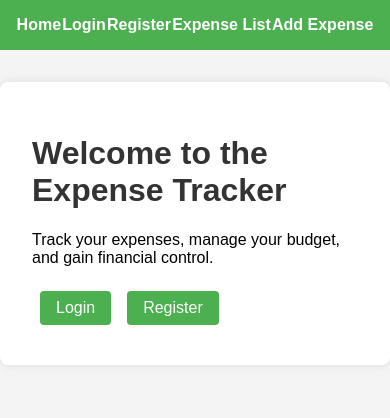
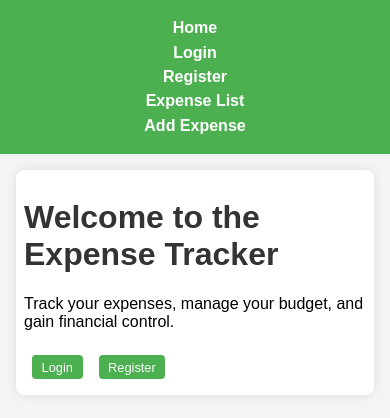
Before and after one commit to Gowtham271199/Expense-calculator-FE, a React (Create React App) app: page / in a window 390 px wide. Shown: the top 418 px of the page. Built offline with nearby package versions, Linux system fonts and the light colour scheme.

Commit message:
responsive

```diff
--- a/src/App.css
+++ b/src/App.css
@@ -1,6 +1,4 @@
-/* App.css */
-
-/* Global styles */
+/* Global Styles */
 body {
   font-family: Arial, sans-serif;
   background-color: #f4f4f4;
@@ -12,13 +10,15 @@ nav {
   background-color: #4caf50;
   padding: 1rem;
   display: flex;
-  justify-content: space-around;
+  flex-direction: column; /* Stack nav items vertically on small screens */
+  align-items: center;
 }
 
 nav a {
   color: white;
   text-decoration: none;
   font-weight: bold;
+  margin: 0.5rem 0; /* Add margin for spacing */
 }
 
 nav a:hover {
@@ -29,16 +29,17 @@ h1, h2 {
   color: #333;
 }
 
+/* Container */
 .container {
-  max-width: 800px;
+  max-width: 90%; /* Use a percentage for better responsiveness */
   margin: 2rem auto;
   background: white;
-  padding: 2rem;
+  padding: 1rem; /* Adjust padding for smaller screens */
   border-radius: 8px;
   box-shadow: 0 0 10px rgba(0, 0, 0, 0.1);
 }
 
-/* Button styles */
+/* Button Styles */
 button {
   background-color: #4caf50; /* Default button color */
   color: white;
@@ -70,6 +71,7 @@ button.secondary:hover {
   background-color: #5a6268;
 }
 
+/* Input Styles */
 input {
   width: calc(100% - 20px);
   padding: 0.5rem;
@@ -78,6 +80,7 @@ input {
   border-radius: 4px;
 }
 
+/* List Styles */
 ul {
   list-style: none;
   padding: 0;
@@ -91,7 +94,40 @@ li {
   border-radius: 4px;
 }
 
+/* Error Message */
 .error {
   color: red;
   margin: 1rem 0;
 }
+
+/* Responsive Styles */
+@media (max-width: 768px) {
+  nav {
+    flex-direction: column; /* Stack nav items vertically */
+  }
+
+  .container {
+    padding: 1rem; /* Adjust padding */
+  }
+
+  button {
+    padding: 0.4rem 0.8rem; /* Adjust button padding */
+    font-size: 0.9rem; /* Adjust font size */
+  }
+}
+
+@media (max-width: 480px) {
+  .container {
+    margin: 1rem; /* Reduce margin for very small screens */
+    padding: 0.5rem; /* Reduce padding */
+  }
+
+  button {
+    padding: 0.3rem 0.6rem; /* Further adjust button padding */
+    font-size: 0.8rem; /* Further adjust font size */
+  }
+
+  nav a {
+    margin: 0.2rem 0; /* Reduce margin between nav items */
+  }
+}
```
